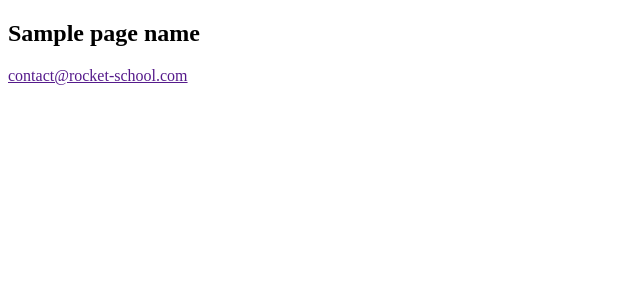
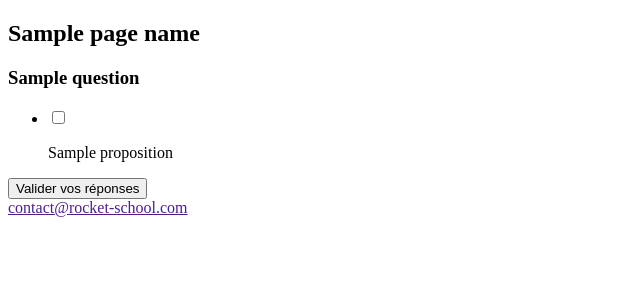
Before and after one commit to WildCodeSchool/lyon-php-2003-project3-rocketschool, a Symfony app: template templates/ressources/quizz.html.twig in a window 1280 px wide. Shown: the top 300 px of the page, without its empty margins (0-640 px from the left). Run offline with Twig, Linux system fonts and the light colour scheme; the template is opened without the code that fills it: most values are stand-ins (such as "Sample title", 1, 10 or a date in 2020); some libraries are stand-ins or nearby versions.

Commit message:
render du quizz

```diff
--- a/templates/ressources/quizz.html.twig
+++ b/templates/ressources/quizz.html.twig
@@ -6,4 +6,34 @@
     <div class="LT_page_name">
         <h2>{{ page_name }}</h2>
     </div>
+
+    <form method="post">
+        <div class="container-fluid quizz-container" id="quizz">
+            {% for question in quizz.questions %}
+                <div class="card w-auto quizz-card">
+                    <div class="card-body">
+                        <h3 class="card-title">{{ question.title }}</h3>
+                            {%  for proposition in question.propositions %}
+                                <ul>
+                                    <li class="card-text quizz-text">
+                                        <label class="quizz-radio">
+                                            <input type="checkbox" name="{{ proposition.id }}">
+                                            <span class="checkmark"></span>
+                                        </label>
+                                        <P>{{ proposition.title }}</P>
+                                    </li>
+                                </ul>
+                            {%  endfor %}
+                    </div>
+                </div>
+            {% endfor %}
+            <button class="btn quizz-button btn-round-darkblue" type="submit">
+                Valider vos réponses
+            </button>
+        </div>
+
+
+
+
+    </form>
 {% endblock %}
```
Also changed, not shown: src/Controller/RessourcesController.php (+9 -1 lines).
